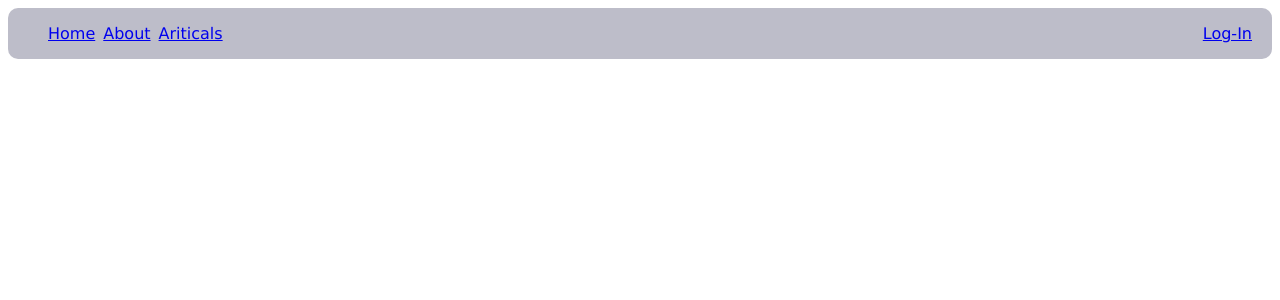
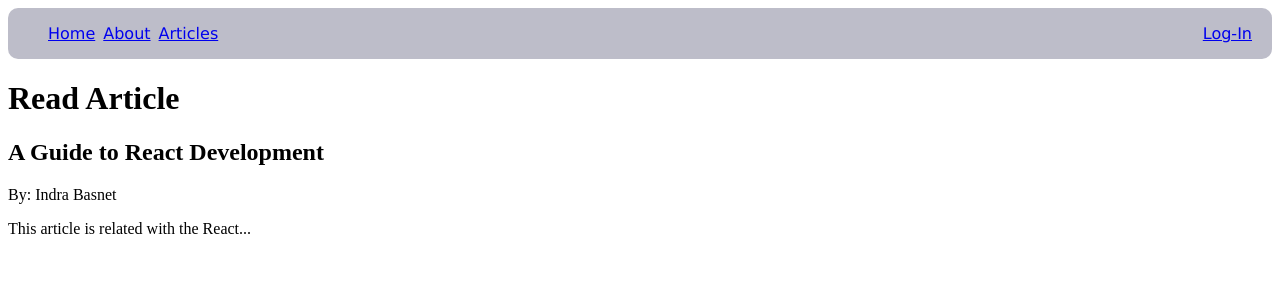
Before and after one commit to basnet-tilak/react_learning, a React (Vite) app: page /article/1 in a window 1280 px wide. Shown: the top 300 px of the page. Built offline with nearby package versions, Linux system fonts and the light colour scheme.

Commit message:
Has been added the article file and content reader logic

```diff
--- a/src/App.jsx
+++ b/src/App.jsx
@@ -1,26 +1,26 @@
 import {BrowserRouter, Routes, Route} from 'react-router-dom';
 import AboutPage from './pages/AboutPage';
-import ArticalPage from './pages/ArticalPage';
-import ArticalListPage from './pages/ArticalListPage';
 import HomePage from './pages/HomePage';
 import NotFoundPage from './pages/NotFoundPage';
 import LoginPage from './pages/LoginPage';
 import NavBar from './NavBar';
 import RegistrationPage from './pages/RegistrationPage';
+import ArticlePage from './pages/ArticlesPage';
 
 const App = () => {
   return (
     <BrowserRouter>
       <div>
-        <NavBar/>
+        <NavBar />
         <Routes>
           <Route path="/" element={<HomePage />} />
           <Route path="/login" element={<LoginPage />} />
           <Route path="/about" element={<AboutPage />} />
-          <Route path="/articals" element={<ArticalPage />} />
-          <Route path="/articallist" element={<ArticalListPage />} />
+          <Route path="/article/" element={<ArticlePage/>} />
+          <Route path="/article/:id" element={<ArticlePage/>} />
           <Route path="/notfoundpage" element={<NotFoundPage />} />
-          <Route path='/registration' element={<RegistrationPage/>}/>
+          <Route path="/registration" element={<RegistrationPage />} />
+          <Route path="/*" element={<NotFoundPage />} />
         </Routes>
       </div>
     </BrowserRouter>
--- a/src/NavBar.jsx
+++ b/src/NavBar.jsx
@@ -1,4 +1,4 @@
-import { Link } from 'react-router-dom';
+import {Link} from 'react-router-dom';
 
 import './styles/NavBar.css';
 
@@ -14,13 +14,13 @@ const NavBar = () => {
             <Link to="/about">About</Link>
           </li>
           <li>
-            <Link to="/articals">Ariticals</Link>
+            <Link to="/article">Articles</Link>
           </li>
           <li>
             <div id="login-id">
               <Link to="/login">Log-In</Link>
             </div>
-         </li>
+          </li>
         </ul>
       </nav>
     </div>
--- /dev/null
+++ b/src/articles.js
@@ -0,0 +1,18 @@
+
+
+const articles = [
+    {
+      id: 1,
+      name: 'Indra Basnet',
+      title: 'A Guide to React Development',
+      content: 'This article is related with the React...'
+    },
+    {
+      id: 2,
+      name: 'Tilak Basnet',
+      title: 'Introduction to JavaScript',
+      content: 'This process of the Article process'
+    },
+  ];
+
+  export default articles;
--- a/src/pages/ArticalListPage.jsx
+++ /dev/null
@@ -1,8 +0,0 @@
-
-const ArticalListPage = () =>{
-    return(
-        <h1> This is the Artical List Page</h1>
-    );
-}
-
-export default ArticalListPage;
--- a/src/pages/ArticalPage.jsx
+++ /dev/null
@@ -1,10 +0,0 @@
-
-
-const ArticalPage = () =>{
-    return(
-         <>
-            <h1> </h1>
-         </>
-    );
-}
-export default ArticalPage;
--- /dev/null
+++ b/src/pages/ArticlesPage.jsx
@@ -0,0 +1,26 @@
+import {useParams} from 'react-router-dom';
+import articles from '../articles.js';
+
+const ArticlePage = () => {
+  const {id} = useParams ();
+  const article = articles.find (article => article.id === parseInt (id));
+
+  if (!article) {
+    return <div> <h1> Article with number with param  </h1> </div>;
+  }
+
+  const {name, title, content} = article;
+
+  return (
+    <div>
+      <h1>Read Article</h1>
+      <div>
+        <h2>{title}</h2>
+        <p>By: {name}</p>
+        <p>{content}</p>
+      </div>
+    </div>
+  );
+};
+
+export default ArticlePage;
--- a/src/pages/NotFoundPage.jsx
+++ b/src/pages/NotFoundPage.jsx
@@ -3,9 +3,8 @@
 const NotFoundPage = () =>{
     return(
         <>
-            <h1>This is NotFoundPage page </h1>
+            <h1> page not found </h1>
         </>
     )
 }
-
 export default NotFoundPage;
```
Also changed, not shown: src/pages/LoginPage.jsx (+23 -21 lines).
